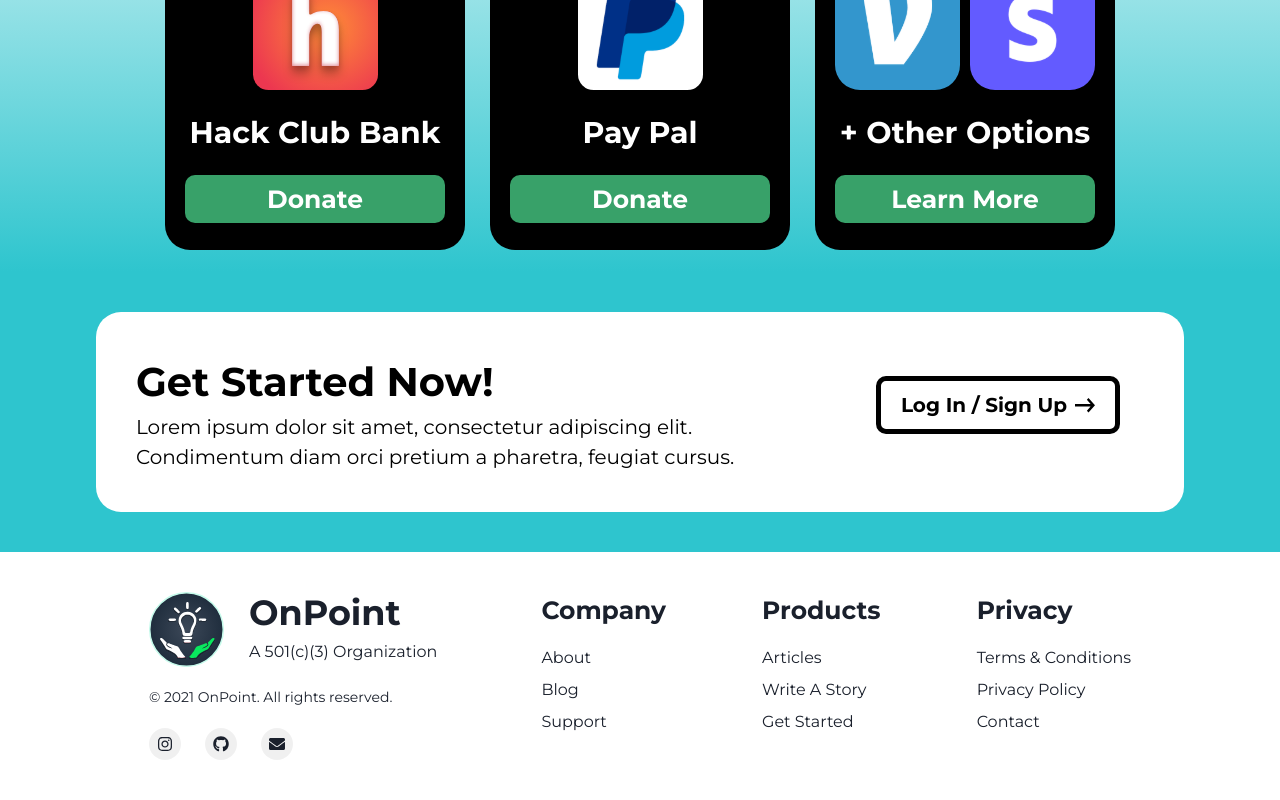
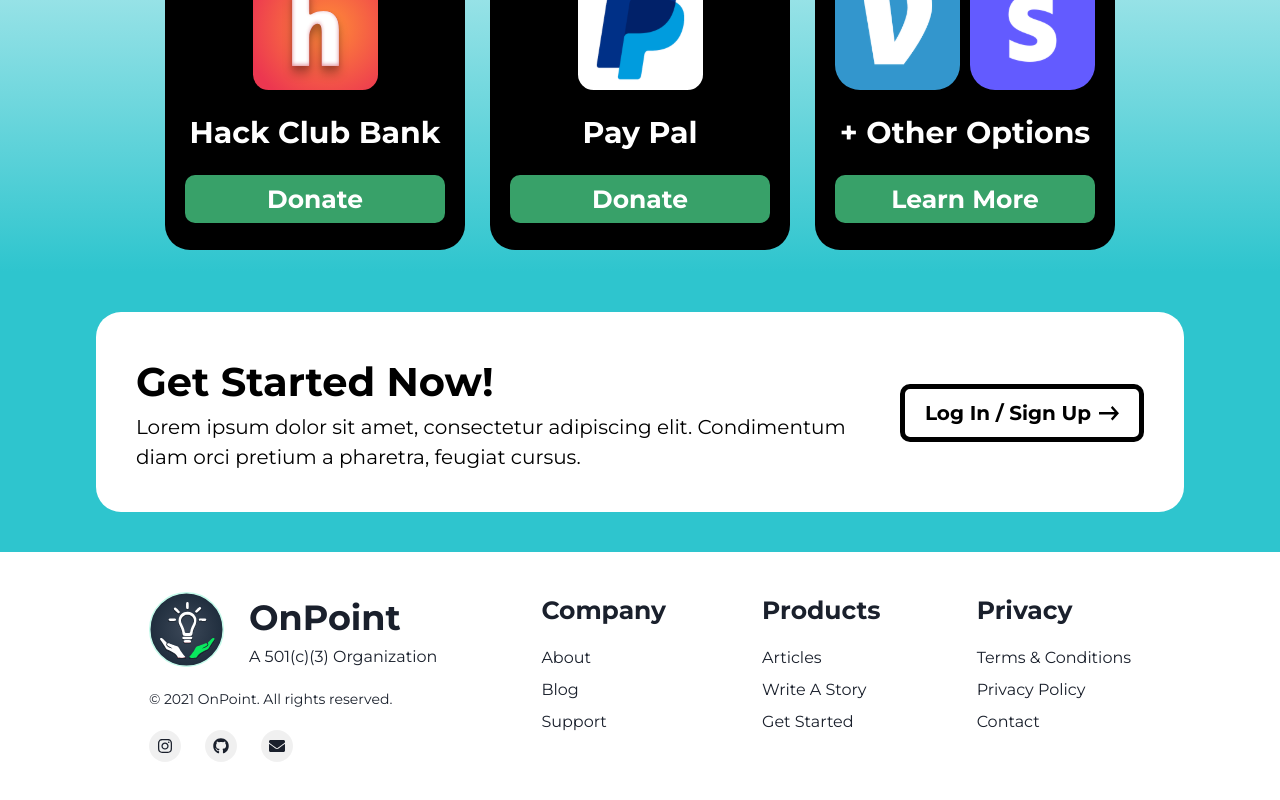
Before and after one commit to aditya1rawat/onpointsite2.0, a Next.js app: page / in a window 1280 px wide. Shown: the part 3846-4646 px from the top of the page. Built offline with nearby package versions, Linux system fonts and the light colour scheme.

Commit message:
idk what im doing anymore

```diff
--- a/components/Landing/CallToAction.js
+++ b/components/Landing/CallToAction.js
@@ -7,6 +7,8 @@
 	Flex,
 	Button
 } from '@chakra-ui/react';
+
+import Link from 'next/link';
 
 export default function CallToAction() {
 	return (
@@ -99,19 +101,14 @@
 						</Text>
 					</Box>
 					<Box>
+						<Link href='/signup' passHref>
 							<Button
-							mx={{
-								sm: 'auto',
-								md: '7',
-								lg: '7',
-								xl: '6',
-								base: 'auto'
-							}}
+								mx='auto'
 								mt={{
 									sm: '10',
 									md: '7',
 									lg: '7',
-								xl: '6',
+									xl: '8',
 									base: '10'
 								}}
 								border={useColorModeValue(
@@ -130,6 +127,7 @@
 							>
 								Log In / Sign Up <GetStartedArrowIcon />
 							</Button>
+						</Link>
 					</Box>
 				</Stack>
 			</Box>
--- a/components/Landing/Features/CategoriesWriters/Writers.js
+++ b/components/Landing/Features/CategoriesWriters/Writers.js
@@ -10,6 +10,7 @@
 } from '@chakra-ui/react';
 import PhoneMockup from '../../../../public/phonemockup.png';
 import Image from 'next/image';
+import Link from 'next/link';
 
 export default function Categories() {
 	return (
@@ -110,6 +111,7 @@
 							cras adipiscing vulputate. Nisi, risus in suscipit
 							non. Non commodo volutpat, pharetra, vel.
 						</Text>
+						<Link href='/signup' passHref>
 							<Button
 								mx='auto'
 								mt='10'
@@ -129,6 +131,7 @@
 							>
 								Start Writing Now <GetStartedArrowIcon />
 							</Button>
+						</Link>
 					</Box>
 				</Stack>
 			</Flex>
--- a/components/Landing/Footer.js
+++ b/components/Landing/Footer.js
@@ -346,7 +346,16 @@
 	return (
 		<Box>
 			<Box>
-				<Flex>
+				<Stack
+					direction={{
+						sm: 'column',
+						md: 'row',
+						lg: 'row',
+						xl: 'row',
+						base: 'column'
+					}}
+					spacing='25px'
+				>
 					<Logo />
 					<Box ml='25px' mt='-5px'>
 						<chakra.h1 fontSize='35px' fontWeight='700'>
@@ -354,7 +363,7 @@
 						</chakra.h1>
 						<Text>A 501(c)(3) Organization</Text>
 					</Box>
-				</Flex>
+				</Stack>
 				<Box mt='5'>
 					<Text fontSize={'sm'}>
 						&copy; {new Date().getUTCFullYear()} OnPoint. All rights
@@ -396,7 +405,7 @@
 
 export default function Footer() {
 	return (
-		<Box bg={useColorModeValue('white', 'black')}>
+		<Box bg={useColorModeValue('white', 'black')} zIndex='3'>
 			<Box py={10} px='10'>
 				<Stack
 					mx='auto'
```
Lines whose indentation alone changed are shown as unchanged.
